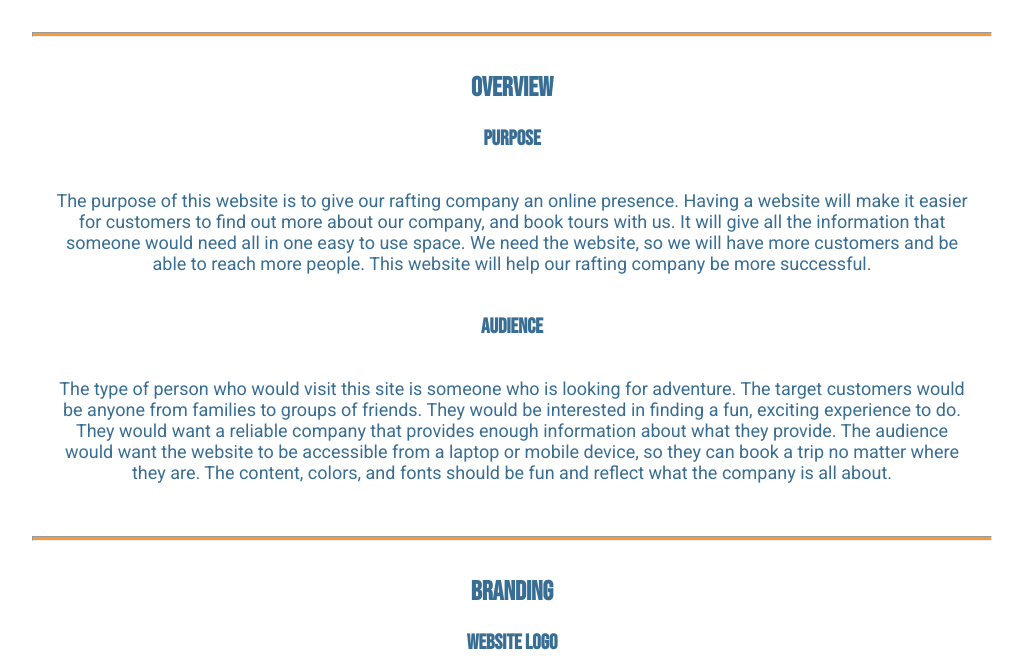
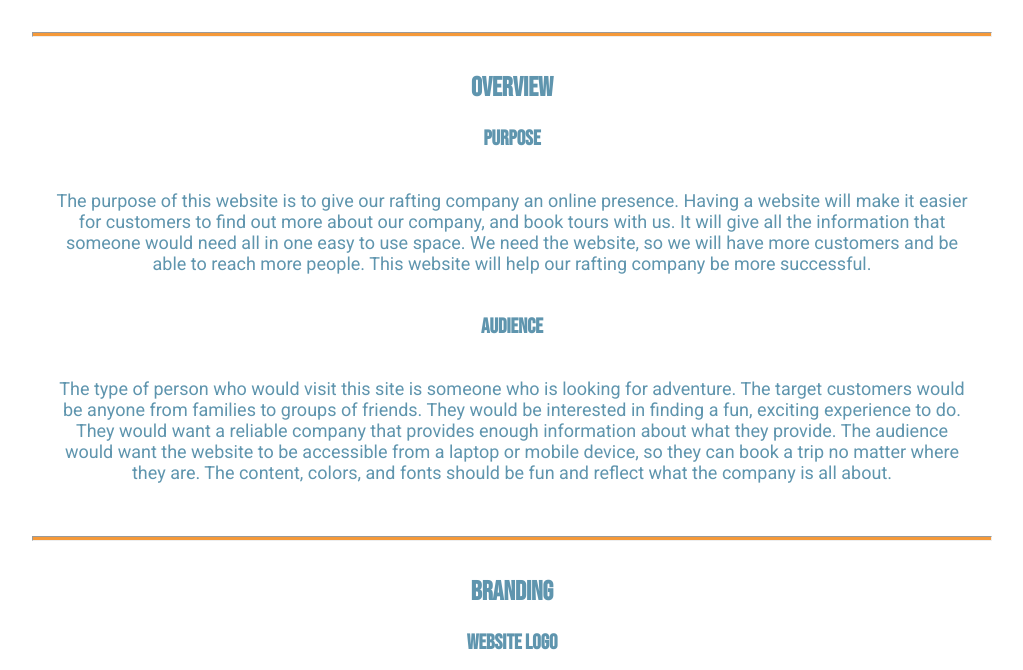
Before and after one commit to byuiwebdesign/wdd130, a plain HTML site: page wwr/site-plan-rafting.html in a window 1280 px wide. Shown: the part 311-981 px from the top of the page, without its empty margins (128-1151 px from the left). Drawn offline with Linux system fonts and the light colour scheme.

Commit message:
siteplan with palatte colors

```diff
--- a/wwr/styles/site-plan-rafting.css
+++ b/wwr/styles/site-plan-rafting.css
@@ -15,14 +15,14 @@ Fonts are separated by a & */
   --paragraph-font: Roboto, Helvetica, sans-serif;
 
   /* these colors below should be chosen from among your palette colors above */
-  --headline-color-on-white: #396E94;  /* headlines on a white background */
-  --headline-color-on-color: #FFFFFF; /* headlines on a colored background */
-  --paragraph-color-on-white: #396E94; /* paragraph text on a white background */
-  --paragraph-color-on-color: white; /* paragraph text on a colored background */
+  --headline-color-on-white: #5F95AE;  /* headlines on a white background */
+  --headline-color-on-color: #DFECF0; /* headlines on a colored background */
+  --paragraph-color-on-white: #5F95AE; /* paragraph text on a white background */
+  --paragraph-color-on-color: #DFECF0; /* paragraph text on a colored background */
   --paragraph-background-color: #5F95AE  ;
   --nav-link-color: #5F95AE;
   --nav-background-color: #A6D8D7;
-  --nav-hover-link-color: white;
+  --nav-hover-link-color: #DFECF0;
   --nav-hover-background-color: #5F95AE;
 }
 
```
